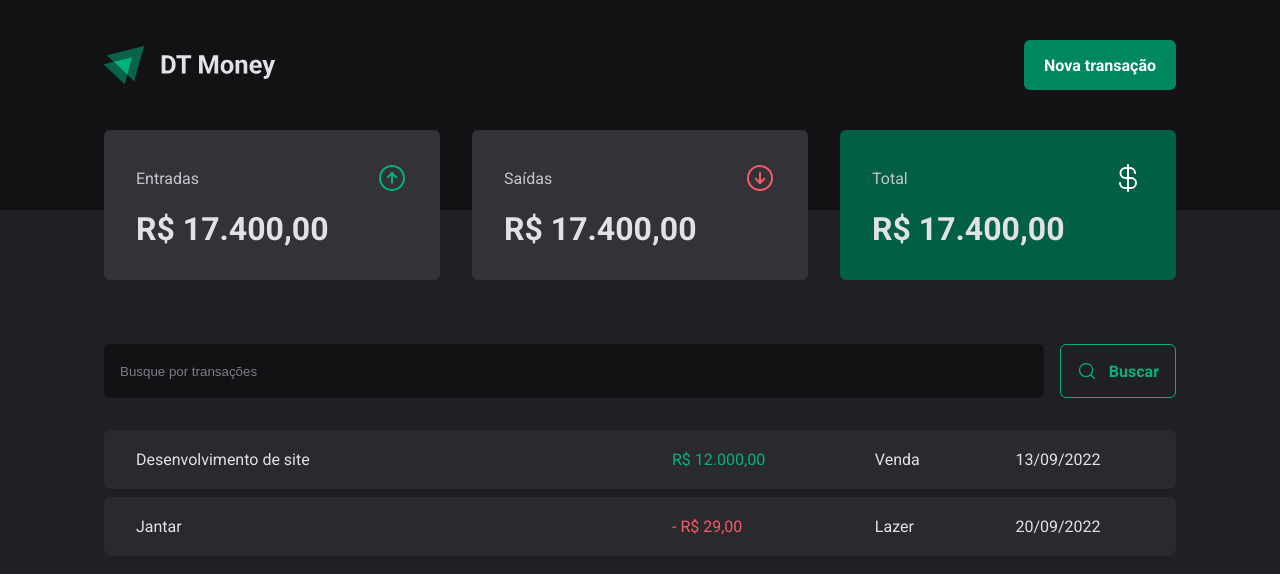
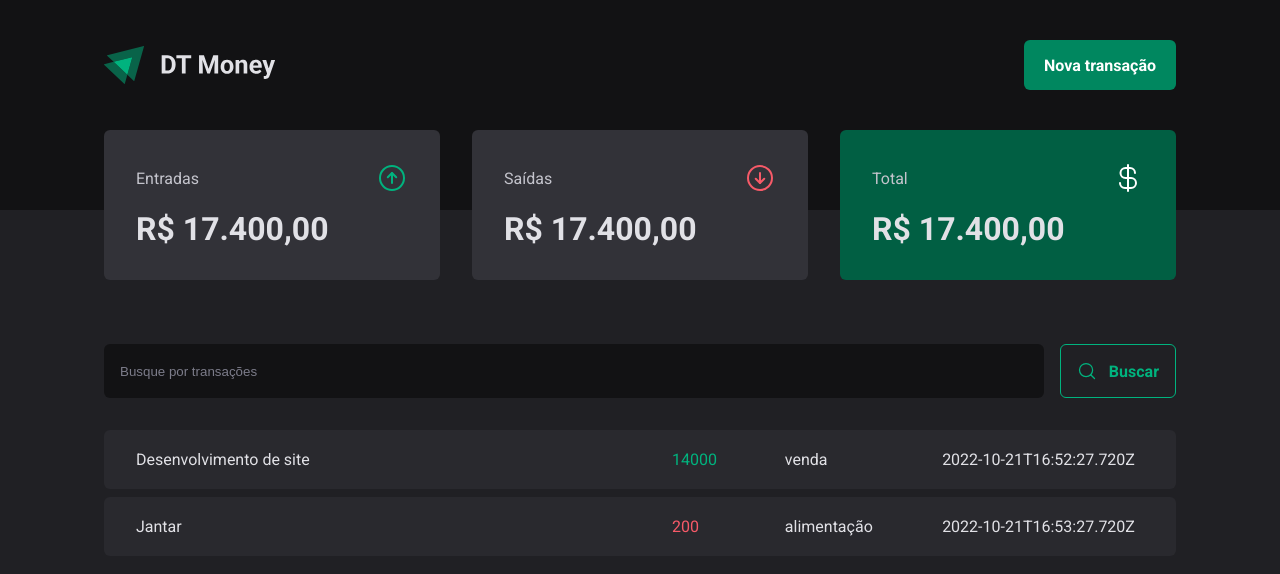
Before and after one commit to joaopnk/ReactJS_DTMoney, a React (Vite) app: page / in a window 1280 px wide. Shown: the top 574 px of the page. Built offline with nearby package versions, Linux system fonts and the light colour scheme; data requests are answered from the project's data file.

Commit message:
Realizando requisição HTTP
Utilizando json-server para simular API & BACK-END

consumindo pelo Fetch

```diff
--- a/server.json
+++ b/server.json
@@ -2,7 +2,7 @@
     "transactions":[
         {
             "id": 1,
-            "descripton": "Desenvolvimento de site",
+            "description": "Desenvolvimento de site",
             "type": "income",
             "category": "venda",
             "price": 14000,
@@ -10,7 +10,7 @@
         },
         {
             "id": 2,
-            "descripton": "Jantar",
+            "description": "Jantar",
             "type": "outcome",
             "category": "alimentação",
             "price": 200,
--- a/src/pages/Transactions/index.tsx
+++ b/src/pages/Transactions/index.tsx
@@ -1,9 +1,36 @@
+import { useEffect, useState } from "react";
 import { Header } from "../../components/Header";
 import { Summary } from "../../components/Summary";
 import { SearchForm } from "./components/SearchForm";
 import { PriceHighlight, TransactionsContainer, TransactionsTable } from "./styles";
 
+interface Transaction {
+    id: number;
+    description: string;
+    type: 'income' | 'outcome';
+    price: number;
+    category: string;
+    createdAt: string;
+}
+
 export function Transactions(){
+
+    const [transactions, setTransactions] = useState<Transaction[]>([]);
+
+    // Buscando na API
+    async function loadTransactions(){
+        const response = await fetch('http://localhost:3000/transactions');
+        const data = await response.json();
+
+        // Atualizando..
+        setTransactions(data);
+    }
+
+    // Para executar apenas uma unica vez
+    useEffect(() => {
+        loadTransactions();
+    }, []);
+
     return (
         <div>
             <Header />
@@ -15,26 +42,20 @@
 
                 <TransactionsTable>
                     <tbody>
-                        <tr>
-                            <td width="50%">Desenvolvimento de site</td>
-                            <td>
-                                <PriceHighlight variant="income">
-                                    R$ 12.000,00
-                                </PriceHighlight>
-                            </td>
-                            <td>Venda</td>
-                            <td>13/09/2022</td>
-                        </tr>
-                        <tr>
-                            <td width="50%">Jantar</td>
-                            <td>
-                                <PriceHighlight variant="outcome">
-                                - R$ 29,00
-                                </PriceHighlight>
-                            </td>
-                            <td>Lazer</td>
-                            <td>20/09/2022</td>
-                        </tr>
+                        {transactions.map(transaction => {
+                            return (
+                                <tr key={transaction.id}>
+                                    <td width="50%">{transaction.description}</td>
+                                    <td>
+                                        <PriceHighlight variant={transaction.type}>
+                                            {transaction.price}
+                                        </PriceHighlight>
+                                    </td>
+                                    <td>{transaction.category}</td>
+                                    <td>{transaction.createdAt}</td>
+                                </tr>
+                            )
+                        })}
                     </tbody>
                 </TransactionsTable>
             </TransactionsContainer>
```
